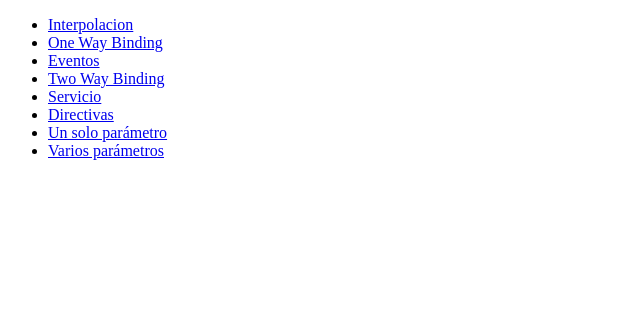
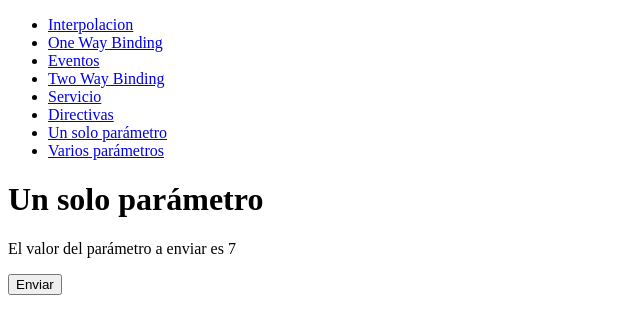
Before and after one commit to victor-fernandezm/proyecto-repaso, an Angular app: page /single in a window 1280 px wide. Before the commit this address led to /. Shown: the top 334 px of the page, without its empty margins (0-640 px from the left). Built offline with nearby package versions, Linux system fonts and the light colour scheme.

Commit message:
Usar dos componentes en vez de uno para los pasos de parametros

```diff
--- a/src/app/app-routing.module.ts
+++ b/src/app/app-routing.module.ts
@@ -8,6 +8,8 @@ import { HwServiceComponent } from './hw-service/hw-service.component';
 import { DirectivesComponent } from './directives/directives.component';
 import { SingleParamComponent } from './single-param/single-param.component';
 import { MultiParamComponent } from './multi-param/multi-param.component';
+import { SingleParamSenderComponent } from './single-param-sender/single-param-sender.component';
+import { MultiParamSenderComponent } from './multi-param-sender/multi-param-sender.component';
 
 const routes: Routes = [
 	{path: "interpolacion", component: InterpolationComponent},
@@ -16,8 +18,10 @@ const routes: Routes = [
 	{path: "twb", component: TwoWayBindingComponent},
 	{path: "servicio", component: HwServiceComponent},
 	{path: "directivas", component: DirectivesComponent},
+	{path: "single", component: SingleParamSenderComponent},
 	{path: "single/:id", component: SingleParamComponent},
-	{path: "multi", component: MultiParamComponent},
+	{path: "multi", component: MultiParamSenderComponent},
+	{path: "multi/receive", component: MultiParamComponent},
 ];
 
 @NgModule({
--- a/src/app/app.component.html
+++ b/src/app/app.component.html
@@ -5,8 +5,8 @@
     <li><a routerLink="/twb">Two Way Binding</a></li>
     <li><a routerLink="/servicio">Servicio</a></li>
     <li><a routerLink="/directivas">Directivas</a></li>
-    <li><a [routerLink]="['single', 0]">Un solo parámetro</a></li>
-    <li><a [routerLink]="['multi']" [queryParams]="{action: 'delete', id: 0}">Varios parámetros</a></li>
+    <li><a routerLink="/single">Un solo parámetro</a></li>
+    <li><a routerLink="/multi">Varios parámetros</a></li>
 </ul>
 
 <router-outlet></router-outlet>
--- a/src/app/app.module.ts
+++ b/src/app/app.module.ts
@@ -12,6 +12,8 @@ import { HwServiceComponent } from './hw-service/hw-service.component';
 import { DirectivesComponent } from './directives/directives.component';
 import { SingleParamComponent } from './single-param/single-param.component';
 import { MultiParamComponent } from './multi-param/multi-param.component';
+import { SingleParamSenderComponent } from './single-param-sender/single-param-sender.component';
+import { MultiParamSenderComponent } from './multi-param-sender/multi-param-sender.component';
 
 @NgModule({
   declarations: [
@@ -23,7 +25,9 @@ import { MultiParamComponent } from './multi-param/multi-param.component';
     HwServiceComponent,
     DirectivesComponent,
     SingleParamComponent,
-    MultiParamComponent
+    MultiParamComponent,
+    SingleParamSenderComponent,
+    MultiParamSenderComponent
   ],
   imports: [
     BrowserModule,
--- /dev/null
+++ b/src/app/multi-param-sender/multi-param-sender.component.html
@@ -0,0 +1,6 @@
+<h1>Varios parámetros</h1>
+
+<p>El valor del parámetro es {{idParam}}</p>
+<p>El valor de la acción es {{actionParam}}</p>
+
+<button routerLink="/multi/receive" [queryParams]="{id: idParam, action: actionParam}">Enviar</button>
--- /dev/null
+++ b/src/app/multi-param-sender/multi-param-sender.component.ts
@@ -0,0 +1,11 @@
+import { Component } from '@angular/core';
+
+@Component({
+  selector: 'app-multi-param-sender',
+  templateUrl: './multi-param-sender.component.html',
+  styleUrls: ['./multi-param-sender.component.css']
+})
+export class MultiParamSenderComponent {
+	idParam: number = 5;
+	actionParam: string = "delete";
+}
--- a/src/app/multi-param/multi-param.component.html
+++ b/src/app/multi-param/multi-param.component.html
@@ -1,4 +1,4 @@
-<h1>Varios parámetros</h1>
+<h1>Varios parámetros - receptor</h1>
 
-<p>El valor del parámetro es {{idParam}}</p>
-<p>El valor de la acción es {{actionParam}}</p>
+<p>El valor del parámetro recibido es {{idParam}}</p>
+<p>El valor de la acción recibida es {{actionParam}}</p>
--- a/src/app/multi-param/multi-param.component.ts
+++ b/src/app/multi-param/multi-param.component.ts
@@ -8,7 +8,7 @@ import { ActivatedRoute } from '@angular/router';
 })
 export class MultiParamComponent {
 	idParam: number;
-	actionParam: number;
+	actionParam: string;
 	constructor(private route: ActivatedRoute) {
 		this.idParam = route.snapshot.queryParams['id'];
 		this.actionParam = route.snapshot.queryParams['action'];
--- /dev/null
+++ b/src/app/single-param-sender/single-param-sender.component.html
@@ -0,0 +1,5 @@
+<h1>Un solo parámetro</h1>
+
+<p>El valor del parámetro a enviar es {{idParam}}</p>
+
+<button [routerLink]="['/single', idParam]">Enviar</button>
--- /dev/null
+++ b/src/app/single-param-sender/single-param-sender.component.ts
@@ -0,0 +1,10 @@
+import { Component } from '@angular/core';
+
+@Component({
+  selector: 'app-single-param-sender',
+  templateUrl: './single-param-sender.component.html',
+  styleUrls: ['./single-param-sender.component.css']
+})
+export class SingleParamSenderComponent {
+	idParam: number = 7;
+}
--- a/src/app/single-param/single-param.component.html
+++ b/src/app/single-param/single-param.component.html
@@ -1,3 +1,3 @@
-<h1>Un solo parámetro</h1>
+<h1>Un solo parámetro - receptor</h1>
 
-<p>El valor del parámetro es {{idParam}}</p>
+<p>El valor del parámetro recibido es {{idParam}}</p>
```
Also changed, not shown: src/app/multi-param-sender/multi-param-sender.component.css (added), src/app/single-param-sender/single-param-sender.component.css (added).
